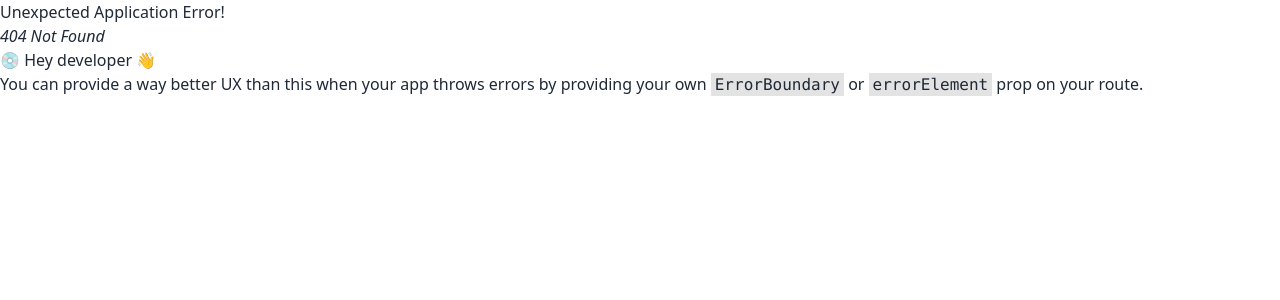
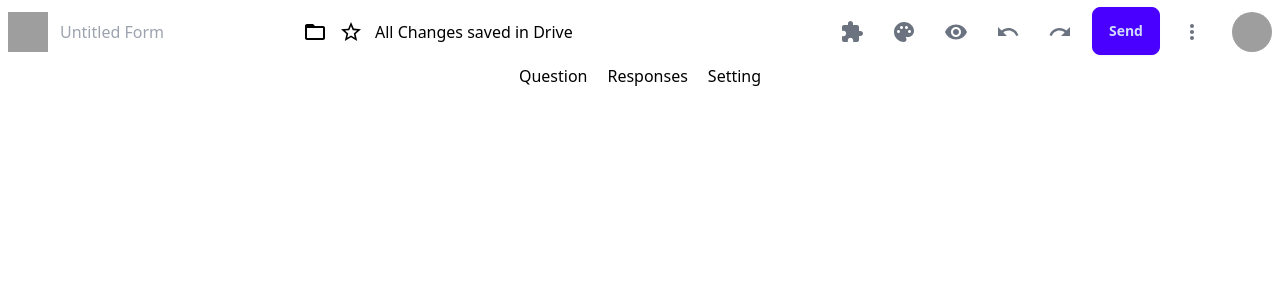
Before and after one commit to AlMamunTalukder/byapon-form, a React (Vite) app: page /form/1 in a window 1280 px wide. Before the commit this address had no page. Shown: the top 300 px of the page. Built offline with nearby package versions, Linux system fonts and the light colour scheme; grey boxes are pictures that could not be loaded.

Commit message:
form design header design

```diff
--- a/package.json
+++ b/package.json
@@ -25,6 +25,7 @@
     "react-helmet-async": "^2.0.4",
     "react-hook-form": "^7.49.2",
     "react-icons": "^4.12.0",
+    "react-uuid": "^2.0.0",
     "styled-components": "^6.1.6",
     "sweetalert": "^2.1.2",
     "sweetalert2": "^11.10.2"
--- a/src/Home/Home.jsx
+++ b/src/Home/Home.jsx
@@ -1,9 +1,11 @@
 import MainBody from "../components/MainBody";
 import Template from "../components/Template";
+import Header from "./../Header";
 
 const Home = () => {
   return (
     <div>
+      <Header />
       <Template />
       <MainBody />
     </div>
--- a/src/Layout/Main.jsx
+++ b/src/Layout/Main.jsx
@@ -1,11 +1,8 @@
 import { Outlet } from "react-router-dom";
-import Header from "../Header";
 
 const Main = () => {
   return (
     <div>
-      <Header />
-
       <Outlet />
     </div>
   );
--- /dev/null
+++ b/src/components/FormHeader.jsx
@@ -0,0 +1,68 @@
+import { Avatar, IconButton, Input } from "@mui/material";
+import MoreVertIcon from "@mui/icons-material/MoreVert";
+import ExtensionIcon from "@mui/icons-material/Extension";
+import PaletteIcon from "@mui/icons-material/Palette";
+import VisibilityIcon from "@mui/icons-material/Visibility";
+import UndoIcon from "@mui/icons-material/Undo";
+import RedoIcon from "@mui/icons-material/Redo";
+import StarBorderIcon from "@mui/icons-material/StarBorder";
+import FolderOpenOutlinedIcon from "@mui/icons-material/FolderOpenOutlined";
+const FormHeader = () => {
+  return (
+    <>
+      <div className="flex  py-1 justify-between sticky items-center bg-white text-black h-16">
+        <div className="info flex ml-2 items-center gap-3">
+          <img
+            src="https://i.ibb.co/x7TJmkM/image.png"
+            alt=""
+            className="h-10 w-10"
+          />
+          {/* <Input className=" " placeholder="Untitled Form"></Input> */}
+          <input
+            className="bg-transparent "
+            type="text"
+            placeholder="Untitled Form"
+          />
+          <FolderOpenOutlinedIcon />
+          <StarBorderIcon />
+          <p>All Changes saved in Drive</p>
+        </div>
+
+        <div className="right space-x-3">
+          <IconButton>
+            <ExtensionIcon
+              className="text-[16px] text-gray-500"
+              placeholder="Add On"
+            />
+          </IconButton>
+          <IconButton>
+            <PaletteIcon className="text-[16px] text-gray-500" />
+          </IconButton>
+          <IconButton>
+            <VisibilityIcon className="text-[16px] text-gray-500" />
+          </IconButton>
+          <IconButton>
+            <UndoIcon className="text-[16px] text-gray-500" />
+          </IconButton>
+          <IconButton>
+            <RedoIcon className="text-[16px] text-gray-500" />
+          </IconButton>
+          <button className="btn btn-primary">Send</button>
+          <IconButton>
+            <MoreVertIcon className="text-[16px] text-gray-500" />
+          </IconButton>
+          <IconButton>
+            <Avatar src="https://i.ibb.co/nmmF9WR/image.png" />
+          </IconButton>
+        </div>
+      </div>
+      <div className="flex gap-5 flex-row justify-center bg-white text-black">
+        <p>Question</p>
+        <p>Responses</p>
+        <p>Setting</p>
+      </div>
+    </>
+  );
+};
+
+export default FormHeader;
--- a/src/components/Template.jsx
+++ b/src/components/Template.jsx
@@ -1,7 +1,16 @@
+import { Link, useNavigate } from "react-router-dom";
 import UnfoldMoreIcon from "@mui/icons-material/UnfoldMore";
 import { Divider, IconButton } from "@mui/material";
 import MoreVertIcon from "@mui/icons-material/MoreVert";
+import uuid from "react-uuid";
 const Template = () => {
+  const navigate = useNavigate();
+
+  const createForm = () => {
+    const uid = uuid();
+    navigate(`/form/${uid}`);
+  };
+  const uid = uuid();
   return (
     <div className="bg-[rgb(234,236,239)] pb-10 pt-2">
       <div className="template_top flex flex-row items-center justify-between ml-44 mr-44 ">
@@ -20,14 +29,14 @@ const Template = () => {
         </div>
       </div>
       <div className="template body flex text-black gap-6 ml-44">
-        <div className="blank ">
-          <a href="#">
+        <div className="card" onClick={createForm}>
+          <Link to={`/form/${uid}`}>
             <img
               src="https://i.ibb.co/WzwMFBq/forms-blank-googlecolors.png"
               alt=""
               className="w-44 hover:border-purple-300 hover:border-2 rounded-md"
             />
-          </a>
+          </Link>
           <p>Blank Form</p>
         </div>
         <div className="worksheet">
--- a/src/main.jsx
+++ b/src/main.jsx
@@ -5,6 +5,7 @@ import "./index.css";
 import { RouterProvider, createBrowserRouter } from "react-router-dom";
 import Main from "./Layout/Main.jsx";
 import Home from "./Home/Home.jsx";
+import FormHeader from "./components/FormHeader.jsx";
 
 const router = createBrowserRouter([
   {
@@ -15,6 +16,10 @@ const router = createBrowserRouter([
         path: "/",
         element: <Home />,
       },
+      {
+        path: "/form/:id",
+        element: <FormHeader />,
+      },
     ],
   },
 ]);
```
Also changed, not shown: 1 other file (tests, documents, lock files or other folders).
